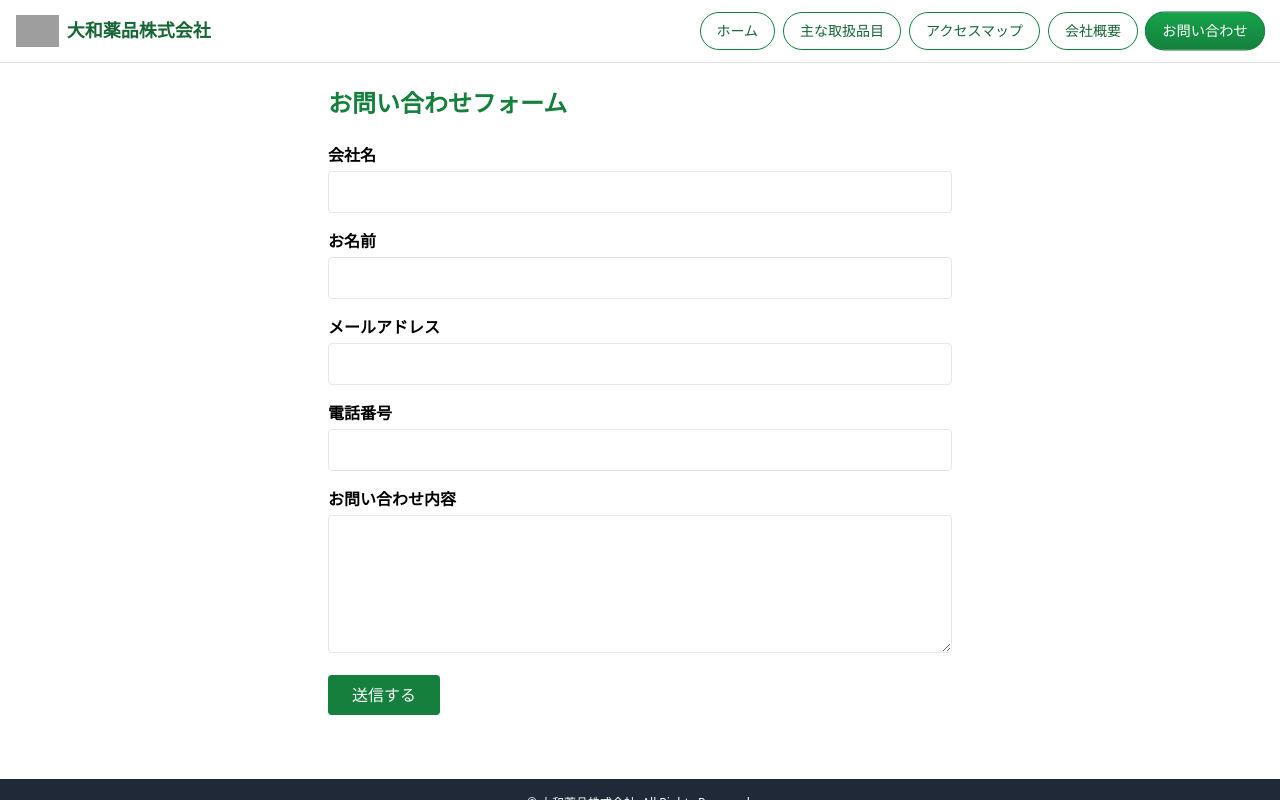
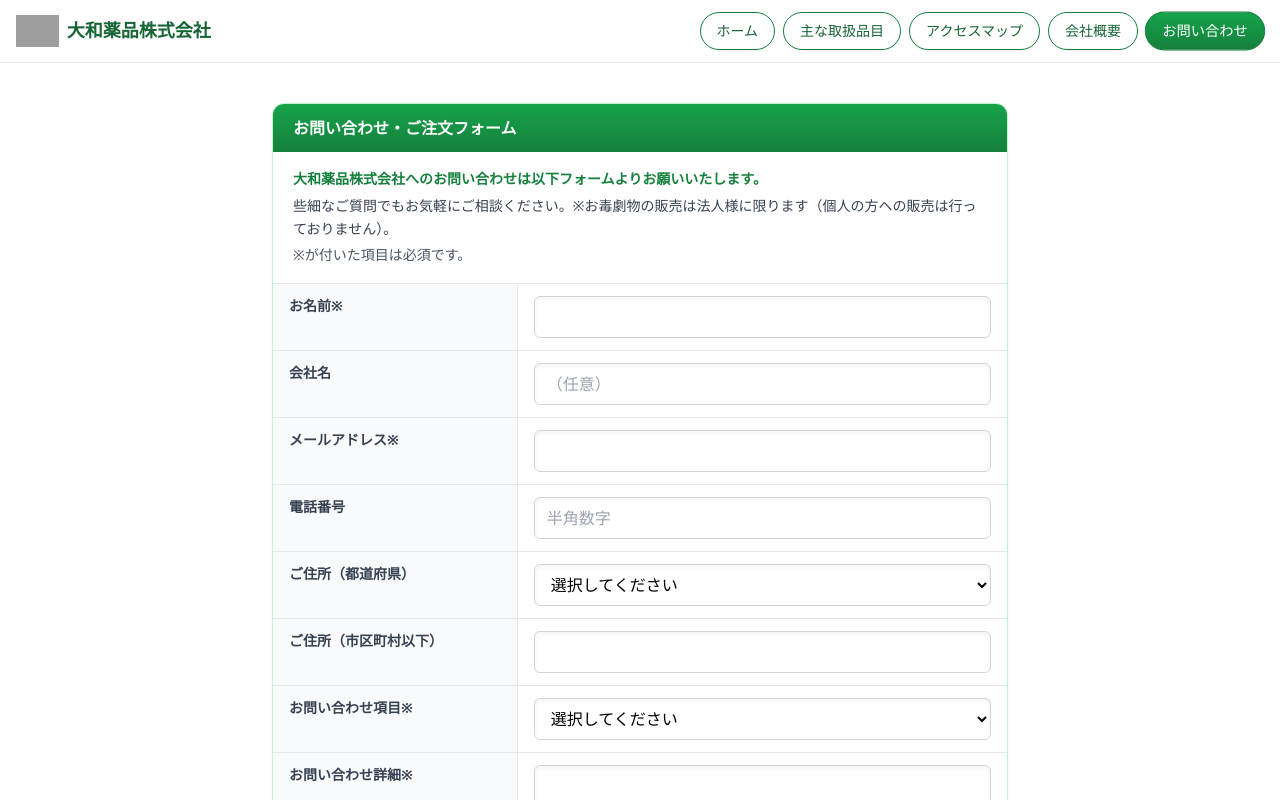
Before and after one commit to musnori/Yamato_HP, a React (Vite) app: page /contact in a window 1280 px wide. Shown: the top 800 px of the page. Built offline with nearby package versions, Linux system fonts and the light colour scheme; grey boxes are pictures that could not be loaded; a web font is replaced by a local one.

Commit message:
Initial full homepage code

```diff
--- a/src/Layout.jsx
+++ b/src/Layout.jsx
@@ -5,6 +5,38 @@ function ScrollToTopOnRouteChange() {
   const { pathname } = useLocation();
   useEffect(() => { window.scrollTo(0, 0); }, [pathname]);
   return null;
+}
+
+/* ▼ 追加：PAGE TOP ボタン */
+function PageTopButton() {
+  const [visible, setVisible] = useState(false);
+
+  useEffect(() => {
+    const onScroll = () => setVisible(window.scrollY > 240);
+    onScroll();
+    window.addEventListener("scroll", onScroll, { passive: true });
+    return () => window.removeEventListener("scroll", onScroll);
+  }, []);
+
+  const toTop = () => window.scrollTo({ top: 0, behavior: "smooth" });
+
+  return (
+    <button
+      type="button"
+      onClick={toTop}
+      aria-label="ページの先頭に戻る"
+      className={[
+        "fixed right-4 bottom-5 z-50 transition-all duration-300",
+        visible ? "opacity-100 translate-y-0" : "opacity-0 pointer-events-none translate-y-3",
+        // 見た目
+        "flex items-center gap-2 px-4 py-2 rounded-md bg-green-700 text-white",
+        "shadow-lg hover:brightness-110 focus:outline-none focus:ring-2 focus:ring-white/60"
+      ].join(" ")}
+    >
+      <span className="text-base leading-none">↑</span>
+      <span className="text-sm leading-none tracking-wide">PAGE TOP</span>
+    </button>
+  );
 }
 
 export default function Layout() {
@@ -90,7 +122,6 @@ export default function Layout() {
       </header>
 
       {/* モバイルドロワー */}
-      {/* 背景の薄暗オーバーレイ */}
       {open && (
         <button
           aria-label="閉じる"
@@ -98,8 +129,6 @@ export default function Layout() {
           className="fixed inset-0 z-40 bg-black/40 md:hidden"
         />
       )}
-
-      {/* 右からドロワー本体 */}
       <aside
         className={`fixed right-0 top-0 z-50 h-full w-72 bg-white shadow-2xl border-l md:hidden
                     transition-transform duration-300 ${open ? "translate-x-0" : "translate-x-full"}`}
@@ -143,6 +172,9 @@ export default function Layout() {
         <Outlet />
       </main>
 
+      {/* ▼ ここで呼び出し */}
+      <PageTopButton />
+
       {/* フッター */}
       <footer className="bg-gray-800 text-white text-center text-xs py-4 mt-10">
         <p>© 大和薬品株式会社. All Rights Reserved.</p>
--- a/src/pages/Contact.jsx
+++ b/src/pages/Contact.jsx
@@ -1,94 +1,179 @@
 import React, { useState } from "react";
 
+const PREFS = [
+  "選択してください","北海道","青森県","岩手県","宮城県","秋田県","山形県","福島県","茨城県","栃木県","群馬県","埼玉県","千葉県","東京都","神奈川県","新潟県","富山県","石川県","福井県","山梨県","長野県","岐阜県","静岡県","愛知県","三重県","滋賀県","京都府","大阪府","兵庫県","奈良県","和歌山県","鳥取県","島根県","岡山県","広島県","山口県","徳島県","香川県","愛媛県","高知県","福岡県","佐賀県","長崎県","熊本県","大分県","宮崎県","鹿児島県","沖縄県",
+];
+
+const TOPICS = [
+  "選択してください",
+  "お見積りについて",
+  "取扱製品について",
+  "採用について",
+  "その他のお問い合わせ",
+];
+
 export default function Contact() {
-  const [formData, setFormData] = useState({
+  const [form, setForm] = useState({
     company: "",
     name: "",
     email: "",
     tel: "",
+    pref: "選択してください",
+    address2: "",
+    topic: "選択してください",
     message: "",
   });
 
-  const handleChange = (e) => {
-    setFormData({ ...formData, [e.target.name]: e.target.value });
-  };
+  const onChange = (e) => setForm({ ...form, [e.target.name]: e.target.value });
 
   const handleSubmit = (e) => {
     e.preventDefault();
-    alert("送信しました（※ダミー処理です）");
-    // 実際の送信処理はここに追加（APIやメール送信等）
+    alert("内容を送信しました（デモ）\n実装時はメール送信やAPI連携を追加してください。");
   };
 
   return (
-    <div className="max-w-2xl mx-auto p-6">
-      <h1 className="text-2xl font-bold mb-6 text-green-700">お問い合わせフォーム</h1>
-      <form className="space-y-4" onSubmit={handleSubmit}>
-        <div>
-          <label className="block font-semibold mb-1">会社名</label>
-          <input
-            type="text"
-            name="company"
-            value={formData.company}
-            onChange={handleChange}
-            className="w-full border p-2 rounded"
-            required
-          />
+    <div className="max-w-3xl mx-auto px-4 py-10">
+      {/* ヘッダー帯 */}
+      <div className="rounded-t-xl border border-green-200 shadow-sm overflow-hidden">
+        <div className="bg-gradient-to-b from-green-600 to-green-700 text-white px-5 py-3 font-bold">
+          お問い合わせ・ご注文フォーム
         </div>
 
-        <div>
-          <label className="block font-semibold mb-1">お名前</label>
-          <input
-            type="text"
-            name="name"
-            value={formData.name}
-            onChange={handleChange}
-            className="w-full border p-2 rounded"
-            required
-          />
+        {/* リード文 */}
+        <div className="px-5 py-4 text-sm leading-relaxed text-gray-700 border-b">
+          <p className="text-green-700 font-semibold">
+            大和薬品株式会社へのお問い合わせは以下フォームよりお願いいたします。
+          </p>
+          <p className="mt-1">
+            些細なご質問でもお気軽にご相談ください。※お毒劇物の販売は法人様に限ります（個人の方への販売は行っておりません）。
+          </p>
+          <p className="mt-1 text-gray-600">※が付いた項目は必須です。</p>
         </div>
 
-        <div>
-          <label className="block font-semibold mb-1">メールアドレス</label>
-          <input
-            type="email"
-            name="email"
-            value={formData.email}
-            onChange={handleChange}
-            className="w-full border p-2 rounded"
-            required
-          />
-        </div>
+        {/* 入力エリア（表風レイアウト） */}
+        <form onSubmit={handleSubmit} className="bg-white">
+          <div className="divide-y">
+            <Row
+              label="お名前※"
+              required
+              input={
+                <Input name="name" value={form.name} onChange={onChange} required />
+              }
+            />
+            <Row
+              label="会社名"
+              input={<Input name="company" value={form.company} onChange={onChange} placeholder="（任意）" />}
+            />
+            <Row
+              label="メールアドレス※"
+              required
+              input={
+                <Input type="email" name="email" value={form.email} onChange={onChange} required />
+              }
+            />
+            <Row
+              label="電話番号"
+              input={<Input type="tel" name="tel" value={form.tel} onChange={onChange} placeholder="半角数字" />}
+            />
+            <Row
+              label="ご住所（都道府県）"
+              input={
+                <Select name="pref" value={form.pref} onChange={onChange} options={PREFS} />
+              }
+            />
+            <Row
+              label="ご住所（市区町村以下）"
+              input={<Input name="address2" value={form.address2} onChange={onChange} />}
+            />
+            <Row
+              label="お問い合わせ項目※"
+              required
+              input={<Select name="topic" value={form.topic} onChange={onChange} options={TOPICS} required />}
+            />
+            <Row
+              label="お問い合わせ詳細※"
+              required
+              input={
+                <Textarea
+                  name="message"
+                  value={form.message}
+                  onChange={onChange}
+                  rows={6}
+                  required
+                />
+              }
+            />
+          </div>
 
-        <div>
-          <label className="block font-semibold mb-1">電話番号</label>
-          <input
-            type="tel"
-            name="tel"
-            value={formData.tel}
-            onChange={handleChange}
-            className="w-full border p-2 rounded"
-          />
-        </div>
-
-        <div>
-          <label className="block font-semibold mb-1">お問い合わせ内容</label>
-          <textarea
-            name="message"
-            rows="5"
-            value={formData.message}
-            onChange={handleChange}
-            className="w-full border p-2 rounded"
-            required
-          />
-        </div>
-
-        <button
-          type="submit"
-          className="bg-green-700 text-white px-6 py-2 rounded hover:bg-green-800"
-        >
-          送信する
-        </button>
-      </form>
+          {/* 送信ボタン（確認っぽいカプセル） */}
+          <div className="px-5 py-6">
+            <button
+              type="submit"
+              className="w-full md:w-auto mx-auto block px-8 py-3 rounded-full
+                         text-white font-semibold shadow-md
+                         bg-gradient-to-r from-green-600 to-green-700
+                         hover:from-green-700 hover:to-green-800
+                         focus:outline-none focus:ring-2 focus:ring-green-600/40"
+            >
+              内容を確認する
+            </button>
+          </div>
+        </form>
+      </div>
     </div>
   );
 }
+
+/* ---------- サブUI（表風の左ラベル／右入力） ---------- */
+function Row({ label, input, required = false }) {
+  return (
+    <div className="grid grid-cols-1 md:grid-cols-3">
+      <div className="bg-gray-50 md:border-r px-4 py-3 text-sm font-semibold text-gray-700">
+        {label}
+      </div>
+      <div className="md:col-span-2 px-4 py-3">{input}</div>
+    </div>
+  );
+}
+
+function Input({ className = "", ...props }) {
+  return (
+    <input
+      {...props}
+      className={
+        "w-full rounded-md border border-gray-300 px-3 py-2 shadow-inner focus:outline-none focus:ring-2 focus:ring-green-600/30 " +
+        className
+      }
+    />
+  );
+}
+
+function Textarea({ className = "", ...props }) {
+  return (
+    <textarea
+      {...props}
+      className={
+        "w-full rounded-md border border-gray-300 px-3 py-2 shadow-inner resize-y focus:outline-none focus:ring-2 focus:ring-green-600/30 " +
+        className
+      }
+    />
+  );
+}
+
+function Select({ options, className = "", ...props }) {
+  return (
+    <select
+      {...props}
+      className={
+        "w-full rounded-md border border-gray-300 px-3 py-2 bg-white shadow-inner focus:outline-none focus:ring-2 focus:ring-green-600/30 " +
+        className
+      }
+    >
+      {options.map((opt) => (
+        <option key={opt} value={opt}>
+          {opt}
+        </option>
+      ))}
+    </select>
+  );
+}
```
